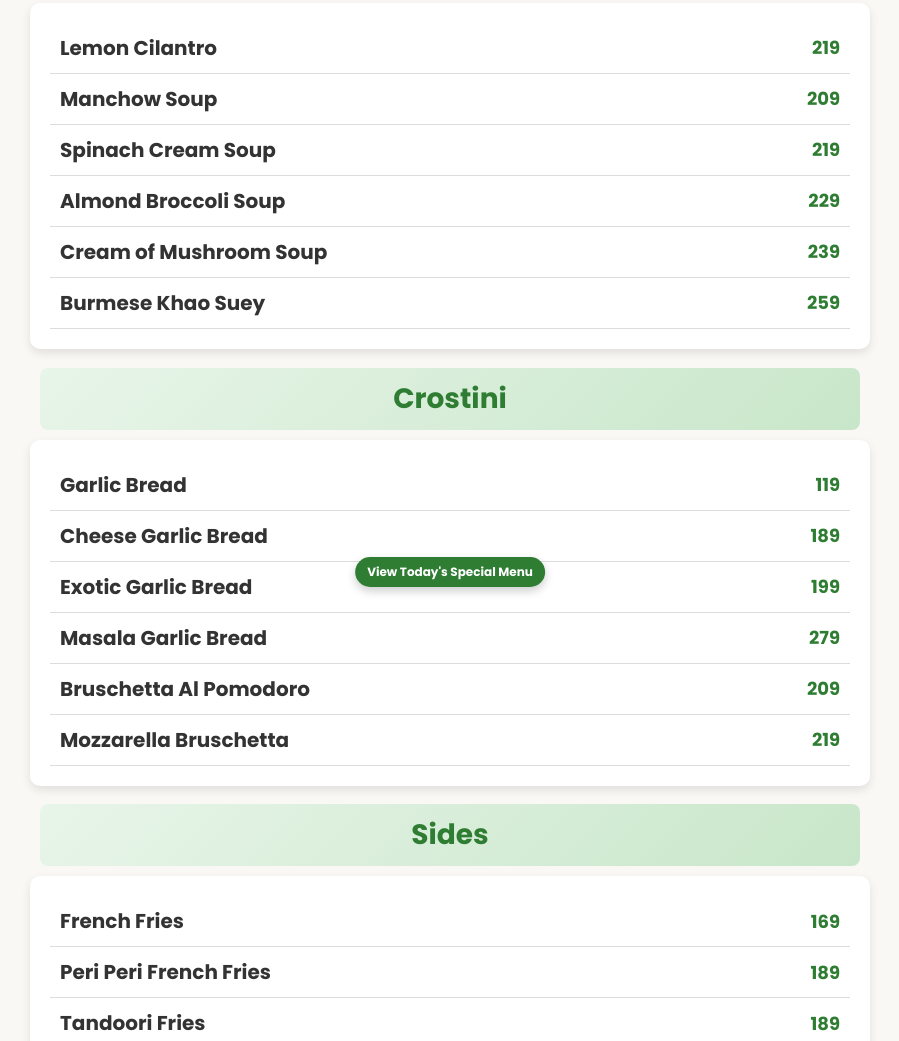
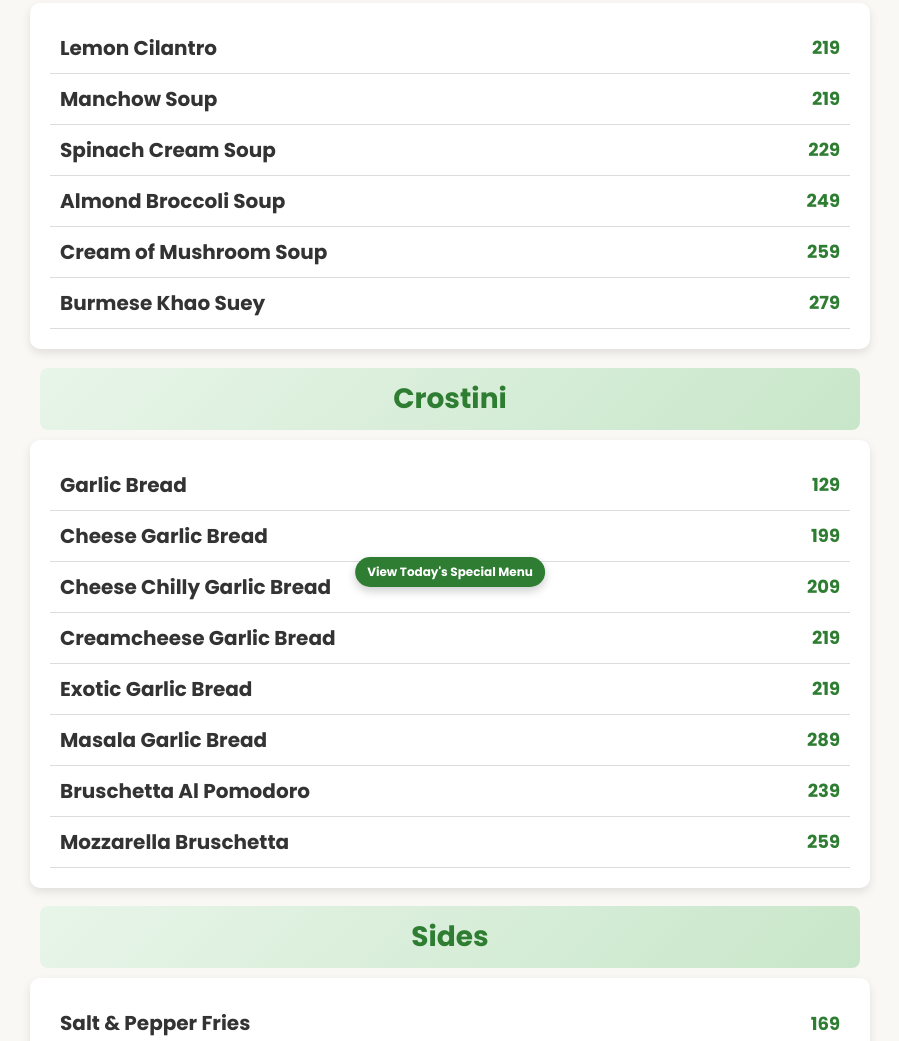
Before and after one commit to archit0311/todaysspecial, a website: page menu.html in a window 1280 px wide. Shown: the part 203-1244 px from the top of the page, without its empty margins (190-1089 px from the left). Drawn offline with nearby package versions, Linux system fonts and the light colour scheme; a web font is replaced by a local one.

Commit message:
rate changes trial

```diff
--- a/menu.html
+++ b/menu.html
@@ -96,26 +96,28 @@
     <h1>Soups</h1>
     <div class="menu">
         <div class="menu-item"><div><h2>Lemon Cilantro</h2><p class="description">A delicious broth with aroma of coriander & Lemon</p></div><span class="price">219</span></div>
-        <div class="menu-item"><div><h2>Manchow Soup</h2><p class="description">Mild spicy preparation of chopped veggies stir-fried & made into a soup with spices & vegetable stock.</p></div><span class="price">209</span></div>
-        <div class="menu-item"><div><h2>Spinach Cream Soup</h2><p class="description">Spinach Puree tossed in garlic topped with cream.</p></div><span class="price">219</span></div>
-        <div class="menu-item"><div><h2>Almond Broccoli Soup</h2><p class="description">Lush green broccoli florets turned into a smooth broth, topped with fresh cream.</p></div><span class="price">229</span></div>
-        <div class="menu-item"><div><h2>Cream of Mushroom Soup</h2><p class="description">Thick mushroom soup prepared with mild herbs & garlic base topped with fresh cream.</p></div><span class="price">239</span></div>
-        <div class="menu-item"><div><h2>Burmese Khao Suey</h2><p class="description">Coconut milk-based soup with flavors of herbs & hint of spice. Served with a variety of condiments - fried onion, fried garlic, peanuts & noodles.</p></div><span class="price">259</span></div>
+        <div class="menu-item"><div><h2>Manchow Soup</h2><p class="description">Mild spicy preparation of chopped veggies stir-fried & made into a soup with spices & vegetable stock.</p></div><span class="price">219</span></div>
+        <div class="menu-item"><div><h2>Spinach Cream Soup</h2><p class="description">Spinach Puree tossed in garlic topped with cream.</p></div><span class="price">229</span></div>
+        <div class="menu-item"><div><h2>Almond Broccoli Soup</h2><p class="description">Lush green broccoli florets turned into a smooth broth, topped with fresh cream.</p></div><span class="price">249</span></div>
+        <div class="menu-item"><div><h2>Cream of Mushroom Soup</h2><p class="description">Thick mushroom soup prepared with mild herbs & garlic base topped with fresh cream.</p></div><span class="price">259</span></div>
+        <div class="menu-item"><div><h2>Burmese Khao Suey</h2><p class="description">Coconut milk-based soup with flavors of herbs & hint of spice. Served with a variety of condiments - fried onion, fried garlic, peanuts & noodles.</p></div><span class="price">279</span></div>
     </div>
 
     <h1>Crostini</h1>
     <div class="menu">
-        <div class="menu-item"><div><h2>Garlic Bread</h2></div><span class="price">119</span></div>
-        <div class="menu-item"><div><h2>Cheese Garlic Bread</h2></div><span class="price">189</span></div>
-        <div class="menu-item"><div><h2>Exotic Garlic Bread</h2><p class="description">Cheese garlic bread topped with sweet corn, onion, jalapeno & olives</p></div><span class="price">199</span></div>
-        <div class="menu-item"><div><h2>Masala Garlic Bread</h2><p class="description">Giant bread stuffed with marinated onion, peppers & cheese.</p></div><span class="price">279</span></div>
-        <div class="menu-item"><div><h2>Bruschetta Al Pomodoro</h2><p class="description">Sliced farmer’s bread baked and topped with garlic, freshly chopped tomatoes, olive oil & herbs.</p></div><span class="price">209</span></div>
-        <div class="menu-item"><div><h2>Mozzarella Bruschetta</h2><p class="description">Classic Bruschetta topped with mozzarella.</p></div><span class="price">219</span></div>
+        <div class="menu-item"><div><h2>Garlic Bread</h2></div><span class="price">129</span></div>
+        <div class="menu-item"><div><h2>Cheese Garlic Bread</h2></div><span class="price">199</span></div>
+        <div class="menu-item"><div><h2>Cheese Chilly Garlic Bread</h2><p class="description">Sharpness of Green chilly with cheese garlic bread</p></div><span class="price">209</span></div>
+        <div class="menu-item"><div><h2>Creamcheese Garlic Bread</h2><p class="description">Crispy Garlic bread with creamcheese</p></div><span class="price">219</span></div>
+        <div class="menu-item"><div><h2>Exotic Garlic Bread</h2><p class="description">Cheese garlic bread topped with sweet corn, onion, jalapeno & olives</p></div><span class="price">219</span></div>
+        <div class="menu-item"><div><h2>Masala Garlic Bread</h2><p class="description">Giant bread stuffed with marinated onion, peppers & cheese.</p></div><span class="price">289</span></div>
+        <div class="menu-item"><div><h2>Bruschetta Al Pomodoro</h2><p class="description">Sliced farmer’s bread baked and topped with garlic, freshly chopped tomatoes, olive oil & herbs.</p></div><span class="price">239</span></div>
+        <div class="menu-item"><div><h2>Mozzarella Bruschetta</h2><p class="description">Classic Bruschetta topped with mozzarella.</p></div><span class="price">259</span></div>
     </div>
 
     <h1>Sides</h1>
     <div class="menu">
-        <div class="menu-item"><div><h2>French Fries</h2></div><span class="price">169</span></div>
+        <div class="menu-item"><div><h2>Salt & Pepper Fries</h2></div><span class="price">169</span></div>
         <div class="menu-item"><div><h2>Peri Peri French Fries</h2></div><span class="price">189</span></div>
         <div class="menu-item"><div><h2>Tandoori Fries</h2></div><span class="price">189</span></div>
         <div class="menu-item"><div><h2>Lemon Mint Fries</h2></div><span class="price">189</span></div>
```
